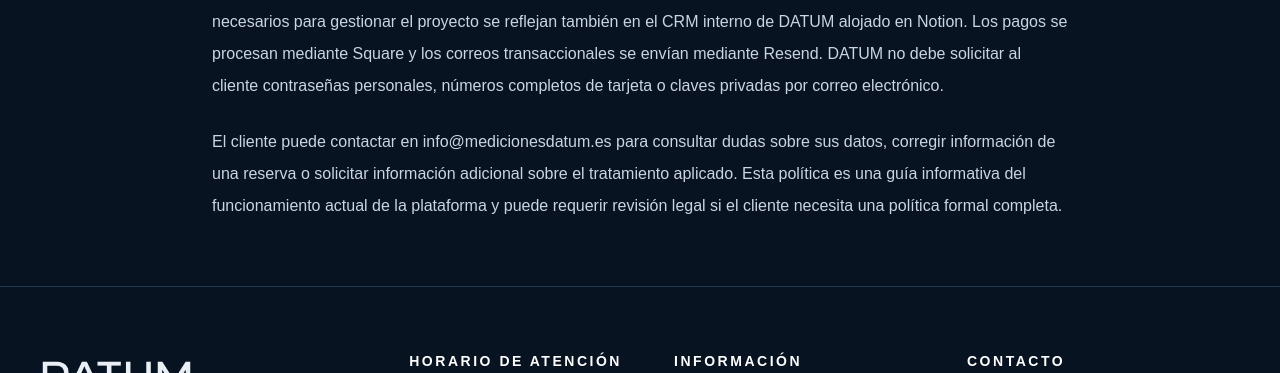
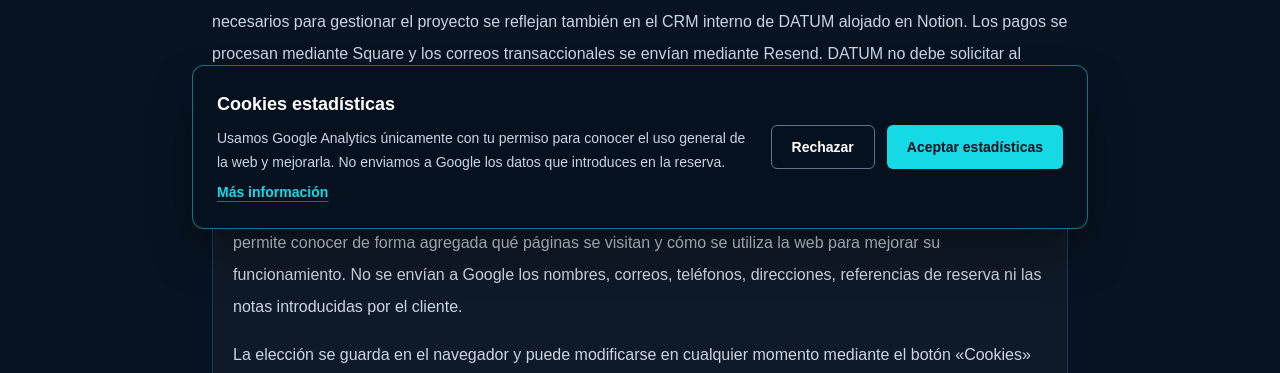
Before and after one commit to medicionesdatum/datum-reservas, a Next.js app: page /privacidad in a window 1280 px wide. Shown: the part 555-928 px from the top of the page. Built offline with nearby package versions, Linux system fonts and the light colour scheme; no server answers.

Commit message:
Add consent-aware Google Analytics

```diff
--- a/app/layout.tsx
+++ b/app/layout.tsx
@@ -1,4 +1,5 @@
 import type { Metadata } from "next";
+import { AnalyticsConsent } from "@/components/AnalyticsConsent";
 import { absoluteUrl, site } from "@/lib/site-content";
 import "./globals.css";
 
@@ -49,7 +50,10 @@
 }>) {
   return (
     <html data-scroll-behavior="smooth" lang="es">
-      <body>{children}</body>
+      <body>
+        {children}
+        <AnalyticsConsent gaId={process.env.NEXT_PUBLIC_GA_MEASUREMENT_ID} />
+      </body>
     </html>
   );
 }
--- a/app/privacidad/page.tsx
+++ b/app/privacidad/page.tsx
@@ -37,6 +37,28 @@
         personales, números completos de tarjeta o claves privadas por correo
         electrónico.
       </p>
+      <section
+        className="space-y-4 rounded-lg border border-datum-line bg-white/[0.03] p-5"
+        id="cookies-estadisticas"
+      >
+        <h2 className="text-2xl font-semibold text-white">
+          Cookies estadísticas y Google Analytics
+        </h2>
+        <p>
+          DATUM utiliza Google Analytics 4 únicamente cuando el visitante acepta
+          las cookies estadísticas. La herramienta permite conocer de forma
+          agregada qué páginas se visitan y cómo se utiliza la web para mejorar
+          su funcionamiento. No se envían a Google los nombres, correos,
+          teléfonos, direcciones, referencias de reserva ni las notas
+          introducidas por el cliente.
+        </p>
+        <p>
+          La elección se guarda en el navegador y puede modificarse en cualquier
+          momento mediante el botón «Cookies» disponible en la web. Las rutas del
+          panel administrativo y de confirmación de reservas están excluidas de
+          la medición.
+        </p>
+      </section>
       <p>
         El cliente puede contactar en {site.email} para consultar dudas sobre
         sus datos, corregir información de una reserva o solicitar información
--- /dev/null
+++ b/components/AnalyticsConsent.tsx
@@ -0,0 +1,142 @@
+"use client";
+
+import { GoogleAnalytics } from "@next/third-parties/google";
+import Link from "next/link";
+import { usePathname } from "next/navigation";
+import { useEffect, useState } from "react";
+
+const CONSENT_STORAGE_KEY = "datum-analytics-consent-v1";
+
+type AnalyticsConsentChoice = "granted" | "denied";
+
+declare global {
+  interface Window {
+    gtag?: (...args: unknown[]) => void;
+  }
+}
+
+function isPrivateRoute(pathname: string) {
+  return pathname === "/admin" || pathname.startsWith("/admin/") || pathname === "/confirmacion";
+}
+
+function clearGoogleAnalyticsCookies() {
+  const cookieNames = document.cookie
+    .split(";")
+    .map((cookie) => cookie.trim().split("=")[0])
+    .filter((name) => name === "_gid" || name === "_gat" || name.startsWith("_ga"));
+
+  for (const name of cookieNames) {
+    const expiredCookie = `${name}=; expires=Thu, 01 Jan 1970 00:00:00 GMT; path=/`;
+    document.cookie = expiredCookie;
+    document.cookie = `${expiredCookie}; domain=${window.location.hostname}`;
+    document.cookie = `${expiredCookie}; domain=.${window.location.hostname}`;
+  }
+}
+
+export function AnalyticsConsent({ gaId }: { gaId?: string }) {
+  const pathname = usePathname();
+  const [choice, setChoice] = useState<AnalyticsConsentChoice | null>(null);
+  const [isReady, setIsReady] = useState(false);
+  const [isBannerOpen, setIsBannerOpen] = useState(false);
+
+  useEffect(() => {
+    const timer = window.setTimeout(() => {
+      try {
+        const storedChoice = window.localStorage.getItem(CONSENT_STORAGE_KEY);
+        if (storedChoice === "granted" || storedChoice === "denied") {
+          setChoice(storedChoice);
+        } else {
+          setIsBannerOpen(true);
+        }
+      } catch {
+        setIsBannerOpen(true);
+      } finally {
+        setIsReady(true);
+      }
+    }, 0);
+
+    return () => window.clearTimeout(timer);
+  }, []);
+
+  function saveChoice(nextChoice: AnalyticsConsentChoice) {
+    if (nextChoice === "denied") {
+      window.gtag?.("consent", "update", {
+        ad_personalization: "denied",
+        ad_storage: "denied",
+        ad_user_data: "denied",
+        analytics_storage: "denied"
+      });
+      clearGoogleAnalyticsCookies();
+    }
+
+    try {
+      window.localStorage.setItem(CONSENT_STORAGE_KEY, nextChoice);
+    } catch {
+      // The choice still applies for the current page when storage is unavailable.
+    }
+
+    setChoice(nextChoice);
+    setIsBannerOpen(false);
+  }
+
+  if (!gaId || !isReady || isPrivateRoute(pathname)) {
+    return null;
+  }
+
+  return (
+    <>
+      {choice === "granted" ? <GoogleAnalytics gaId={gaId} /> : null}
+
+      {isBannerOpen ? (
+        <aside
+          aria-labelledby="datum-cookie-title"
+          aria-live="polite"
+          className="fixed inset-x-4 bottom-4 z-[100] mx-auto max-w-4xl rounded-xl border border-datum-cyan/50 bg-[#06111f] p-5 shadow-2xl shadow-black/50 sm:inset-x-6 sm:p-6"
+          role="dialog"
+        >
+          <div className="flex flex-col gap-5 md:flex-row md:items-center md:justify-between">
+            <div className="max-w-2xl">
+              <h2 className="text-lg font-semibold text-white" id="datum-cookie-title">
+                Cookies estadísticas
+              </h2>
+              <p className="mt-2 text-sm leading-6 text-slate-300">
+                Usamos Google Analytics únicamente con tu permiso para conocer el uso general de la web y mejorarla. No enviamos a Google los datos que introduces en la reserva.
+              </p>
+              <Link
+                className="mt-2 inline-flex text-sm font-semibold text-datum-cyan underline decoration-datum-cyan/50 underline-offset-4 hover:text-cyan-200"
+                href="/privacidad#cookies-estadisticas"
+              >
+                Más información
+              </Link>
+            </div>
+            <div className="flex flex-col-reverse gap-3 sm:flex-row md:shrink-0">
+              <button
+                className="min-h-11 rounded-md border border-slate-500 px-5 py-2.5 text-sm font-semibold text-white transition hover:border-white hover:bg-white/10"
+                onClick={() => saveChoice("denied")}
+                type="button"
+              >
+                Rechazar
+              </button>
+              <button
+                className="min-h-11 rounded-md bg-datum-cyan px-5 py-2.5 text-sm font-semibold text-datum-ink transition hover:bg-cyan-200"
+                onClick={() => saveChoice("granted")}
+                type="button"
+              >
+                Aceptar estadísticas
+              </button>
+            </div>
+          </div>
+        </aside>
+      ) : (
+        <button
+          aria-label="Configurar cookies estadísticas"
+          className="fixed bottom-3 left-3 z-[90] min-h-10 rounded-full border border-datum-line bg-[#06111f] px-4 py-2 text-xs font-semibold text-slate-200 shadow-lg shadow-black/30 transition hover:border-datum-cyan hover:text-datum-cyan"
+          onClick={() => setIsBannerOpen(true)}
+          type="button"
+        >
+          Cookies
+        </button>
+      )}
+    </>
+  );
+}
--- a/package.json
+++ b/package.json
@@ -12,6 +12,7 @@
     "check": "npm run lint && npm run typecheck && npm run test && npm run build"
   },
   "dependencies": {
+    "@next/third-parties": "^16.3.6",
     "@supabase/supabase-js": "^2.45.4",
     "next": "16.3.4",
     "react": "19.2.8",
```
Also changed, not shown: 1 other file (tests, documents, lock files or other folders).
